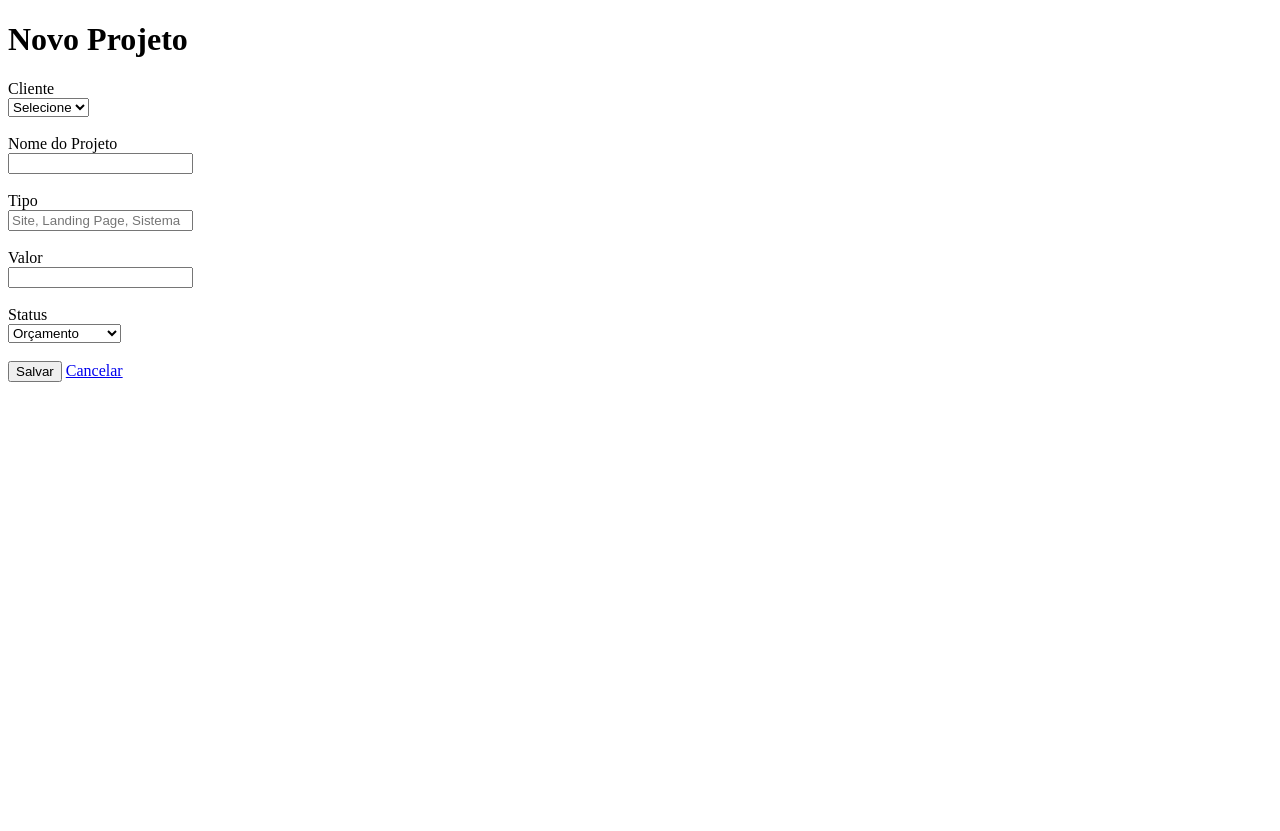
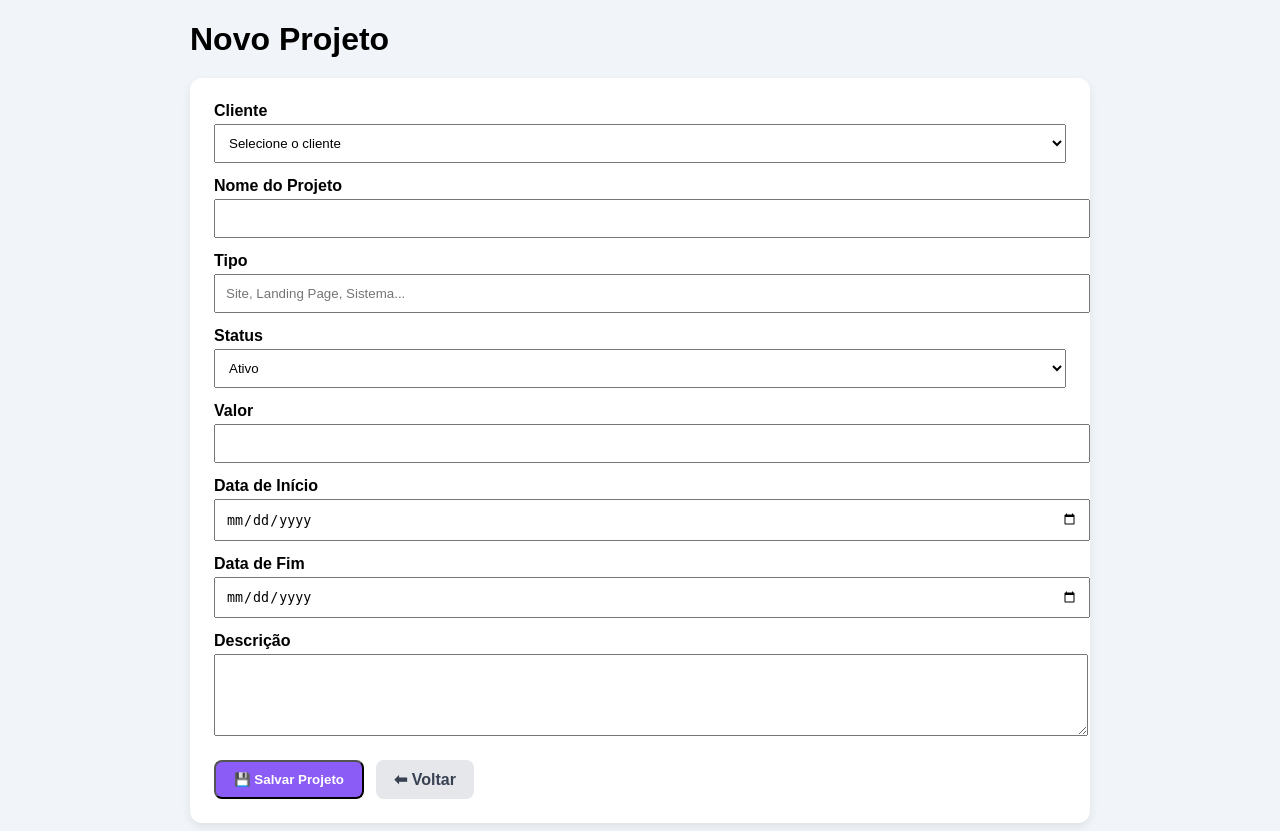
Before and after one commit to adalberto-martins/amdigital-erp, a PHP site: page /projeto_novo.php in a window 1280 px wide. Before the commit the page ends 382 px from the top, so only its background shows below. Run offline with PHP 8.4, Linux system fonts and the light colour scheme; the visitor is signed in with stand-in values (Sample User, id 1); data that the repository does not hold is empty.

Commit message:
Update projeto_novo.php

```diff
--- a/public/projeto_novo.php
+++ b/public/projeto_novo.php
@@ -1,55 +1,168 @@
 <?php
-require "../app/auth/verifica_login.php";
-require "../config/database.php";
+require __DIR__ . "/../app/auth/seguranca.php";
+require __DIR__ . "/../config/database.php";
 
-// Buscar clientes para o select
-$sql = "SELECT id, nome FROM clientes ORDER BY nome";
-$stmt = $pdo->query($sql);
-$clientes = $stmt->fetchAll();
+/* =========================
+   LISTAR CLIENTES ATIVOS
+========================= */
+$stmt = $pdo->query("
+    SELECT id, nome
+    FROM clientes
+    WHERE status = 'ativo'
+    ORDER BY nome
+");
+$clientes = $stmt->fetchAll(PDO::FETCH_ASSOC);
 ?>
-
 <!DOCTYPE html>
 <html lang="pt-br">
 <head>
 <meta charset="UTF-8">
 <title>Novo Projeto</title>
+
+<style>
+body {
+    font-family: Arial, sans-serif;
+    background: #f1f5f9;
+}
+
+.container {
+    max-width: 900px;
+    margin: 0 auto;
+}
+
+h1 {
+    margin-bottom: 20px;
+}
+
+/* formulário */
+.form-card {
+    background: #fff;
+    padding: 24px;
+    border-radius: 12px;
+    box-shadow: 0 4px 10px rgba(0,0,0,.08);
+}
+
+.form-group {
+    margin-bottom: 14px;
+}
+
+.form-group label {
+    display: block;
+    font-weight: bold;
+    margin-bottom: 4px;
+}
+
+.form-group input,
+.form-group select,
+.form-group textarea {
+    width: 100%;
+    padding: 10px;
+}
+
+/* botões */
+.botoes {
+    display: flex;
+    gap: 12px;
+    margin-top: 20px;
+}
+
+.btn {
+    padding: 10px 18px;
+    border-radius: 8px;
+    text-decoration: none;
+    font-weight: bold;
+    cursor: pointer;
+    transition: .2s;
+}
+
+.btn-primary {
+    background: #8b5cf6;
+    color: #fff;
+}
+
+.btn-primary:hover {
+    background: #7c3aed;
+}
+
+.btn-secondary {
+    background: #e5e7eb;
+    color: #374151;
+}
+
+.btn-secondary:hover {
+    background: #d1d5db;
+}
+</style>
 </head>
+
 <body>
+<div class="container">
 
 <h1>Novo Projeto</h1>
 
+<div class="form-card">
 <form method="post" action="projeto_salvar.php">
 
-    <label>Cliente</label><br>
+    <div class="form-group">
+        <label>Cliente</label>
         <select name="cliente_id" required>
-        <option value="">Selecione</option>
+            <option value="">Selecione o cliente</option>
             <?php foreach ($clientes as $c): ?>
                 <option value="<?= $c['id'] ?>">
                     <?= htmlspecialchars($c['nome']) ?>
                 </option>
             <?php endforeach; ?>
-    </select><br><br>
+        </select>
+    </div>
 
-    <label>Nome do Projeto</label><br>
-    <input type="text" name="nome" required><br><br>
+    <div class="form-group">
+        <label>Nome do Projeto</label>
+        <input type="text" name="nome" required>
+    </div>
 
-    <label>Tipo</label><br>
-    <input type="text" name="tipo" placeholder="Site, Landing Page, Sistema"><br><br>
+    <div class="form-group">
+        <label>Tipo</label>
+        <input type="text" name="tipo" placeholder="Site, Landing Page, Sistema...">
+    </div>
 
-    <label>Valor</label><br>
-    <input type="number" name="valor" step="0.01"><br><br>
+    <div class="form-group">
+        <label>Status</label>
+        <select name="status">
+            <option value="ativo">Ativo</option>
+            <option value="em_andamento">Em andamento</option>
+            <option value="concluido">Concluído</option>
+            <option value="cancelado">Cancelado</option>
+        </select>
+    </div>
 
-    <label>Status</label><br>
-    <select name="status">
-        <option value="orcamento">Orçamento</option>
-        <option value="andamento">Em andamento</option>
-        <option value="finalizado">Finalizado</option>
-    </select><br><br>
+    <div class="form-group">
+        <label>Valor</label>
+        <input type="number" name="valor" step="0.01">
+    </div>
 
-    <button type="submit">Salvar</button>
-    <a href="projetos.php">Cancelar</a>
+    <div class="form-group">
+        <label>Data de Início</label>
+        <input type="date" name="data_inicio">
+    </div>
+
+    <div class="form-group">
+        <label>Data de Fim</label>
+        <input type="date" name="data_fim">
+    </div>
+
+    <div class="form-group">
+        <label>Descrição</label>
+        <textarea name="descricao" rows="4"></textarea>
+    </div>
+
+    <div class="botoes">
+        <button type="submit" class="btn btn-primary">💾 Salvar Projeto</button>
+        <a href="projetos.php" class="btn btn-secondary">⬅ Voltar</a>
+    </div>
 
 </form>
+</div>
 
+</div>
 </body>
 </html>
```
Lines whose indentation alone changed are shown as unchanged.
